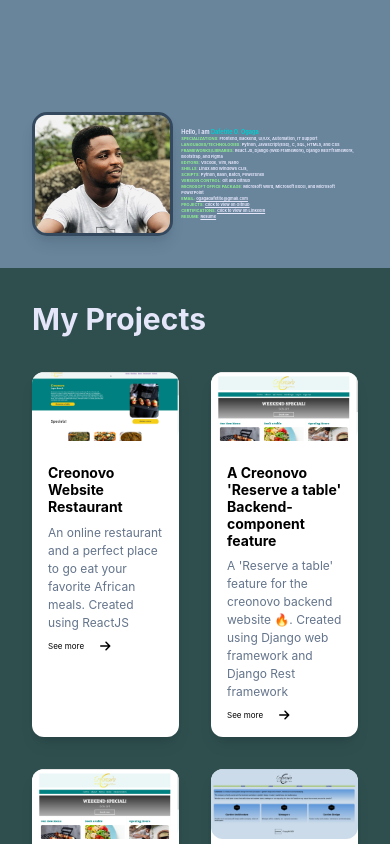
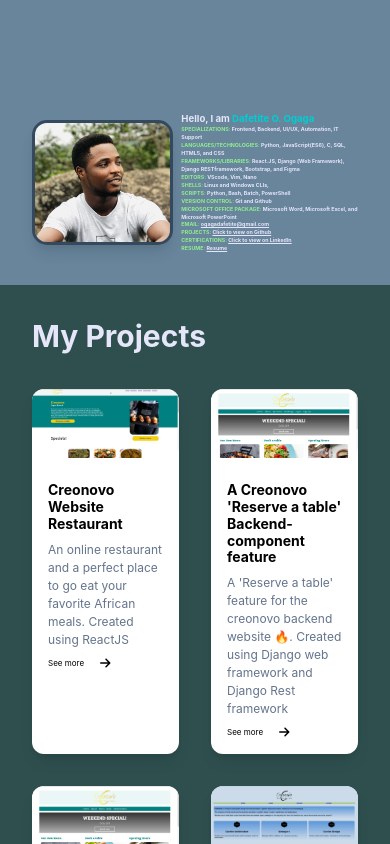
Before and after one commit to DafetiteOgaga/dafetite, a React (Create React App) app: page / in a window 390 px wide. Shown: the top 844 px of the page. Built offline with nearby package versions, Linux system fonts and the light colour scheme.

Commit message:
fix: more responsiveness

```diff
--- a/src/App.css
+++ b/src/App.css
@@ -1,34 +1,115 @@
 .head-main {
-	font-size: 0.35rem;
+	font-size: .6rem;
 
-	@media (man-width: 480px) {
+	@media (min-width: 416px) {
+		font-size: .7rem;
+	}
+	@media (min-width: 480px) {
 		font-size: .72rem;
 	}
-	@media (min-width: 481px) and (max-width: 768px) {
+	@media (min-width: 594px) {
+		font-size: .9rem;
+	}
+	@media (min-width: 678px) {
+		font-size: .92rem;
+	}
+	@media (min-width: 734px) {
+		font-size: 1rem;
+	}
+	@media (min-width: 764px) {
+		font-size: 1.06rem;
+	}
+	@media (min-width: 768px) {
 		font-size: 1.1rem;
 	}
-	@media (min-width: 769px) and (max-width: 1080px) {
+	@media (min-width: 848px) {
+		font-size: 1.23rem;
+	}
+	@media (min-width: 884px) {
+		font-size: 1.27rem;
+	}
+	@media (min-width: 896px) {
+		font-size: 1.3rem;
+	}
+	@media (min-width: 960px) {
+		font-size: 1.45rem;
+	}
+	@media (min-width: 1024px) {
 		font-size: 1.5rem;
 	}
-	@media (min-width: 1081px) and (max-width: 1200px) {
+	@media (min-width: 1126px) {
+		font-size: 1.6rem;
+	}
+	@media (min-width: 1162px) {
+		font-size: 1.75rem;
+	}
+	@media (min-width: 1194px) {
+		font-size: 1.75rem;
+	}
+	@media (min-width: 1200px) {
 		font-size: 2rem;
 	}
-	@media (min-width: 1201px) {
+	@media (min-width: 1440px) {
 		font-size: 2.55rem;
 	}
 }
 
 .head-sub {
-	font-size: .25rem;
+	font-size: .33rem;
 
+	@media (min-width: 416px) {
+		font-size: .34rem;
+	}
+	@media (min-width: 460px) {
+		font-size: .39rem;
+	}
 	@media (min-width: 480px) {
 		font-size: .41rem;
+	}
+	@media (min-width: 536px) {
+		font-size: .48rem;
+	}
+	@media (min-width: 594px) {
+		font-size: .528rem;
+	}
+	@media (min-width: 658px) {
+		font-size: .6rem;
+	}
+	@media (min-width: 678px) {
+		font-size: .62rem;
+	}
+	@media (min-width: 734px) {
+		font-size: .68rem;
+	}
+	@media (min-width: 764px) {
+		font-size: .7rem;
 	}
 	@media (min-width: 768px) {
 		font-size: .72rem;
 	}
+	@media (min-width: 848px) {
+		font-size: .79rem;
+	}
+	@media (min-width: 884px) {
+		font-size: .83rem;
+	}
+	@media (min-width: 896px) {
+		font-size: .85rem;
+	}
+	@media (min-width: 960px) {
+		font-size: .9rem;
+	}
 	@media (min-width: 1024px) {
 		font-size: .97rem;
+	}
+	@media (min-width: 1126px) {
+		font-size: 1.06rem;
+	}
+	@media (min-width: 1162px) {
+		font-size: 1.11rem;
+	}
+	@media (min-width: 1194px) {
+		font-size: 1.15rem;
 	}
 	@media (min-width: 1200px) {
 		font-size: 1.12rem;
```
